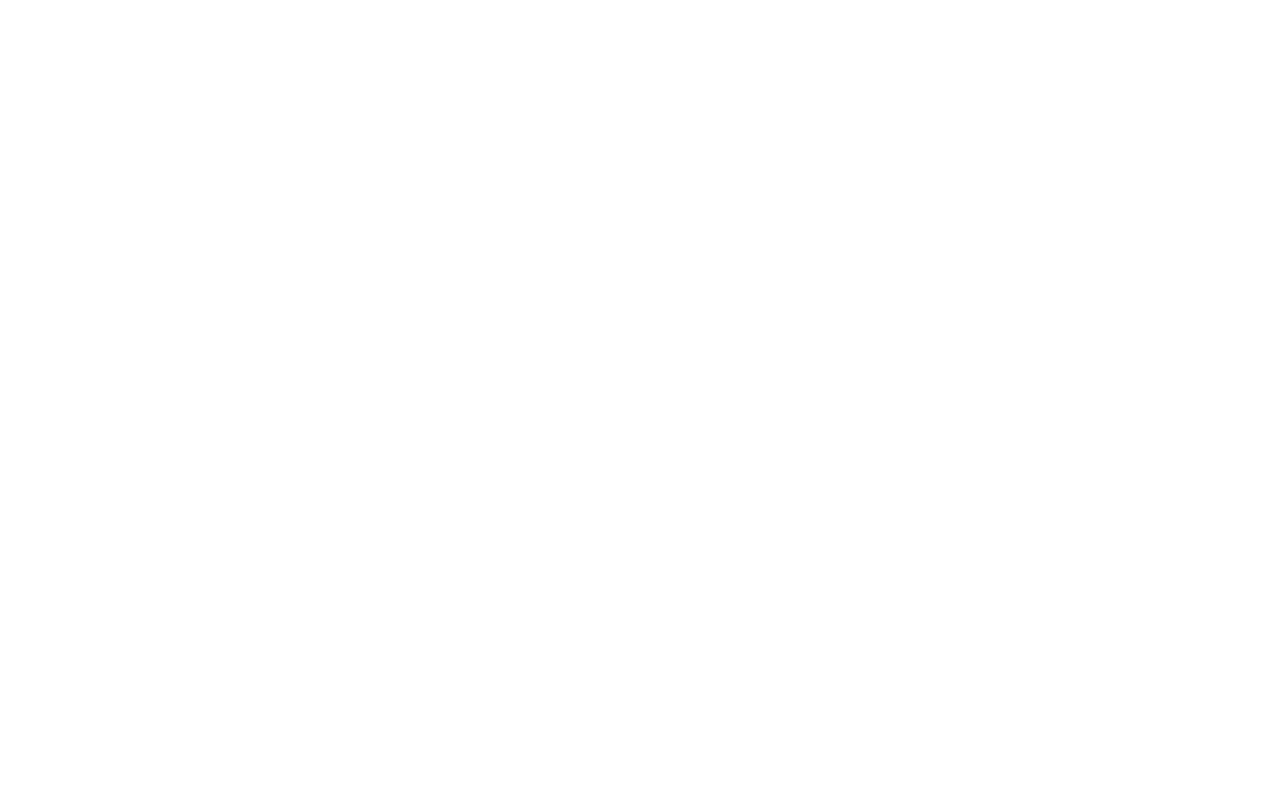
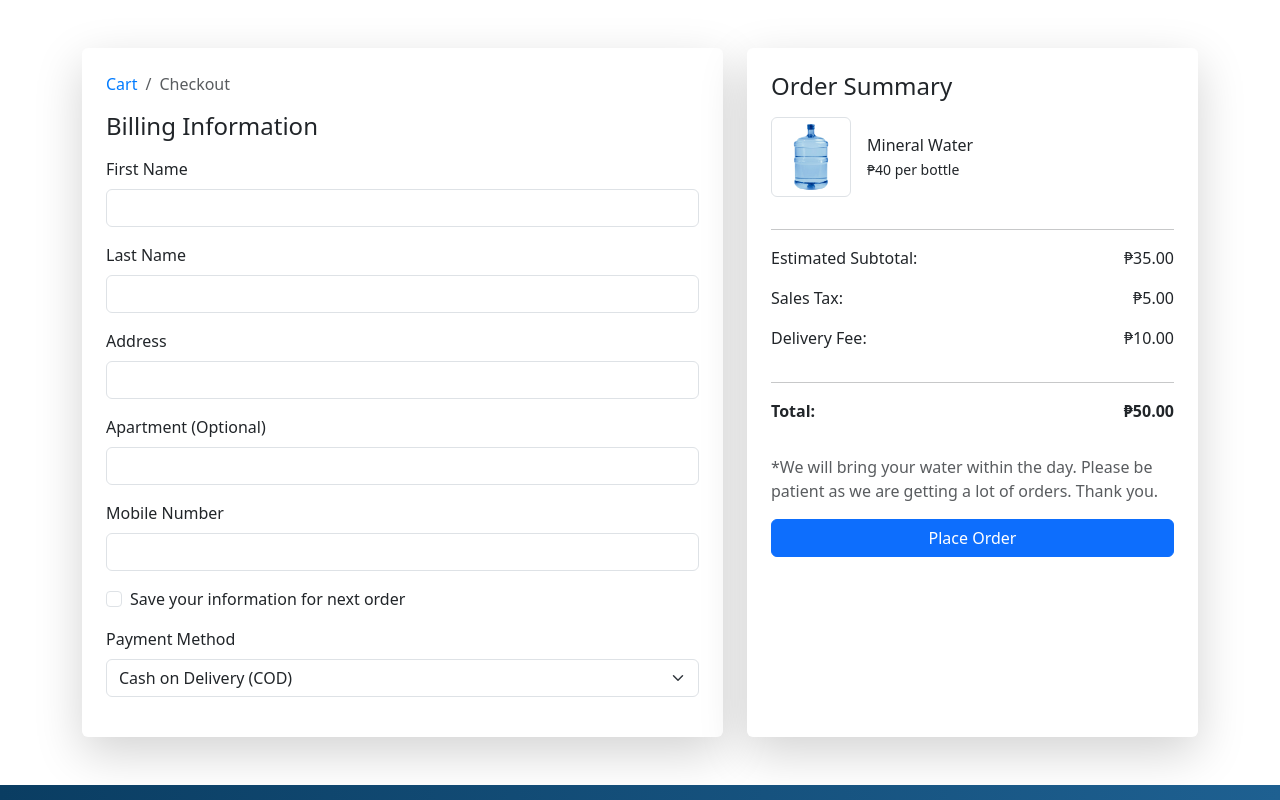
Before and after one commit to CyrilMel/Water-System, a Vue app in the folder client-side/: page /finalcheckout in a window 1280 px wide. Before the commit this address had no page. Shown: the top 800 px of the page. Built offline with nearby package versions, Linux system fonts and the light colour scheme.

Commit message:
CheckOut

```diff
--- a/client-side/src/router/index.js
+++ b/client-side/src/router/index.js
@@ -23,6 +23,11 @@
       path: '/myaccount',
       name: 'myaccount',
       component: () => import('../views/UserOrder.vue'),
+    },
+    {
+      path: '/finalcheckout',
+      name: 'finalcheckout',
+      component: () => import('../views/Checkout.vue'),
     },
     {
       path: '/overview',
--- /dev/null
+++ b/client-side/src/views/Checkout.vue
@@ -0,0 +1,143 @@
+<template>
+    <div class="container mt-5 mb-5">
+      <div class="row justify-content-center">
+        <!-- Left Side: Customer Information -->
+        <div class="col-md-7">
+          <div class="card p-4 h-100 shadow-lg rounded">
+            <nav aria-label="breadcrumb">
+              <ol class="breadcrumb">
+                <li class="breadcrumb-item"><a href="checkout/cart">Cart</a></li>
+                <li class="breadcrumb-item active" aria-current="page">Checkout</li>
+              </ol>
+            </nav>
+            <h4 class="mb-3">Billing Information</h4>
+            <form>
+              <div class="mb-3">
+                <label for="firstName" class="form-label">First Name</label>
+                <input type="text" class="form-control" id="firstName" required>
+              </div>
+              <div class="mb-3">
+                <label for="lastName" class="form-label">Last Name</label>
+                <input type="text" class="form-control" id="lastName" required>
+              </div>
+              <div class="mb-3">
+                <label for="address" class="form-label">Address</label>
+                <input type="text" class="form-control" id="address" required>
+              </div>
+              <div class="mb-3">
+                <label for="apartment" class="form-label">Apartment (Optional)</label>
+                <input type="text" class="form-control" id="apartment">
+              </div>
+              <div class="mb-3">
+                <label for="mobile" class="form-label">Mobile Number</label>
+                <input type="text" class="form-control" id="mobile" required>
+              </div>
+              <div class="form-check mb-3">
+                <input class="form-check-input" type="checkbox" id="saveInfo">
+                <label class="form-check-label" for="saveInfo">
+                  Save your information for next order
+                </label>
+              </div>
+              <div class="mb-3">
+                <label for="paymentMethod" class="form-label">Payment Method</label>
+                <select class="form-select" id="paymentMethod" @change="handlePaymentChange">
+                  <option value="cod">Cash on Delivery (COD)</option>
+                  <option value="gcash">GCash</option>
+                </select>
+              </div>
+              <div v-if="showGcash" class="text-center mt-3">
+                <button class="btn btn-info" @click.prevent="processGcashPayment">Pay with GCash</button>
+              </div>
+            </form>
+          </div>
+        </div>
+
+        <!-- Right Side: Order Summary -->
+        <div class="col-md-5">
+          <div class="card p-4 h-100 shadow-lg rounded">
+            <h4 class="mb-3">Order Summary</h4>
+            <div class="d-flex align-items-center mb-3">
+              <img src="../assets/images/test-data-image.png" alt="Mineral Water" class="img-thumbnail" width="80">
+              <div class="ms-3">
+                <p class="mb-0">Mineral Water</p>
+                <small>₱40 per bottle</small>
+              </div>
+            </div>
+            <hr>
+            <div class="d-flex justify-content-between">
+              <p>Estimated Subtotal:</p>
+              <p>₱35.00</p>
+            </div>
+            <div class="d-flex justify-content-between">
+              <p>Sales Tax:</p>
+              <p>₱5.00</p>
+            </div>
+            <div class="d-flex justify-content-between">
+              <p>Delivery Fee:</p>
+              <p>₱10.00</p>
+            </div>
+            <hr>
+            <div class="d-flex justify-content-between fw-bold">
+              <p>Total:</p>
+              <p>₱50.00</p>
+            </div>
+            <p class="text-muted mt-3">*We will bring your water within the day. Please be patient as we are getting a lot of orders. Thank you.</p>
+            <button class="btn btn-primary w-100">Place Order</button>
+          </div>
+        </div>
+      </div>
+    </div>
+    <Footer />
+
+  </template>
+
+  <script>
+  import Navbar from '@/components/Navbar.vue';
+  import Footer from '@/components/Footer.vue';
+
+  export default {
+    components:{
+Navbar,
+Footer
+    },
+    data() {
+      return {
+        showGcash: false,
+      };
+    },
+    methods: {
+  handlePaymentChange(event) {
+    this.showGcash = event.target.value === 'gcash';
+  },
+  processGcashPayment() {
+    window.location.href = "https://www.gcash.com"; // Simulated GCash payment page
+  }
+}
+
+
+  };
+  </script>
+
+  <style scoped>
+  .breadcrumb-item a {
+    text-decoration: none;
+    color: #007bff;
+  }
+  .card {
+    border-radius: 15px;
+    border: none;
+  }
+  select {
+    transition: all 0.3s ease-in-out;
+    cursor: pointer;
+  }
+  select:hover {
+    background-color: #f8f9fa;
+  }
+  button {
+    transition: all 0.3s ease-in-out;
+  }
+  button:hover {
+    transform: scale(1.05);
+  }
+  </style>
```
